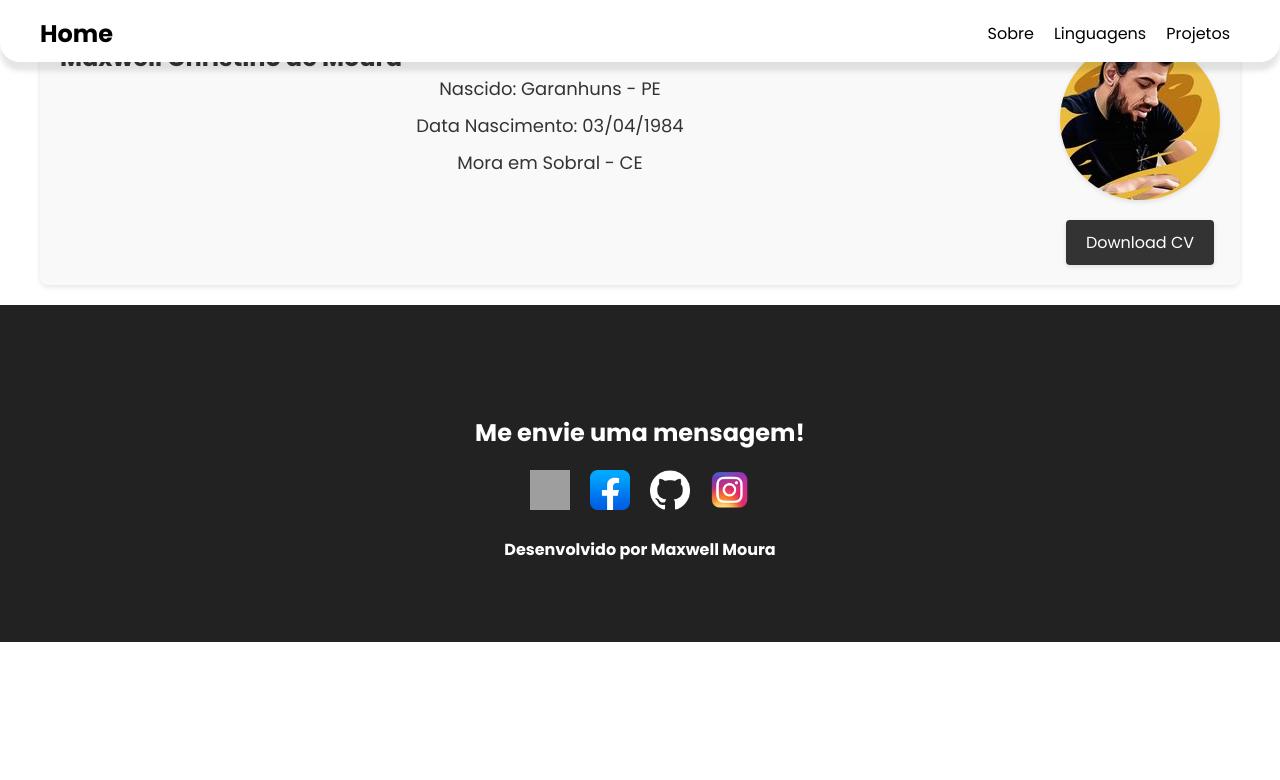
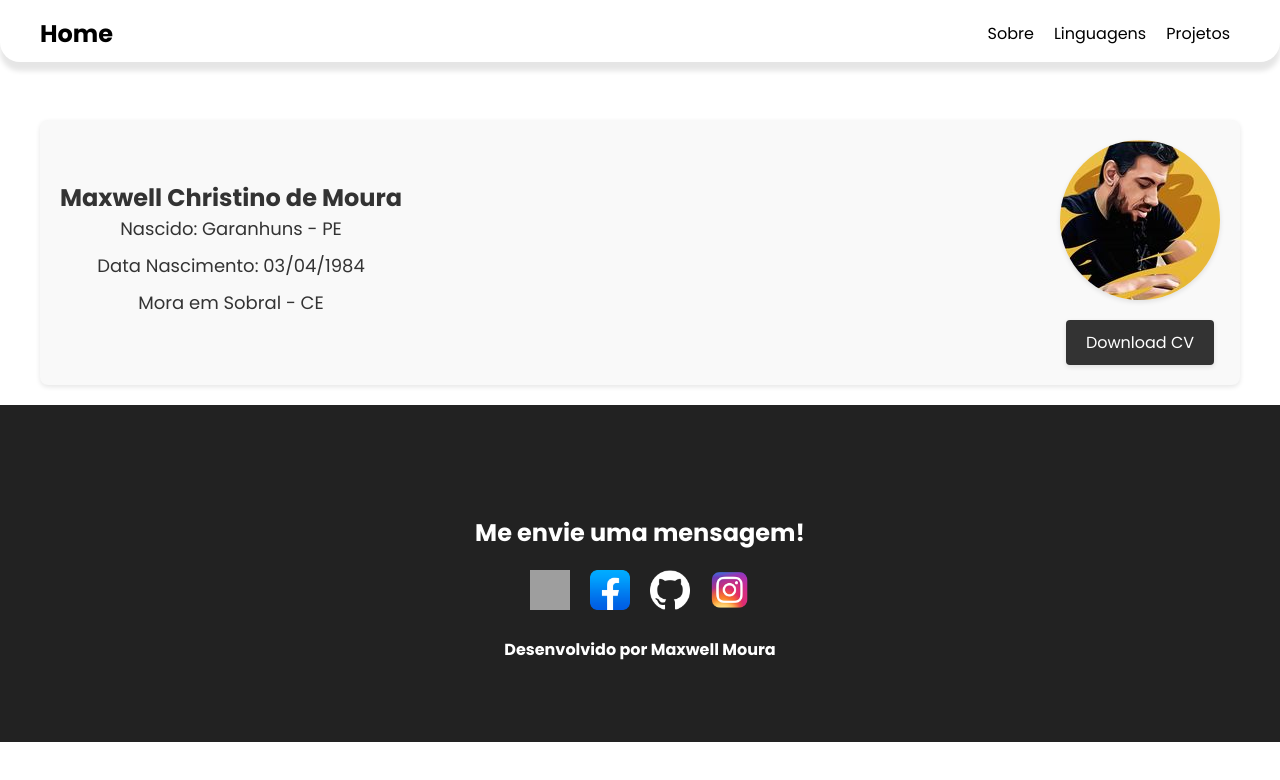
Before and after one commit to maxwellmoura/Protifolio, a React (Vite) app: page / in a window 1280 px wide. Shown: the top 780 px of the page. Built offline with nearby package versions, Linux system fonts and the light colour scheme; grey boxes are pictures that could not be loaded.

Commit message:
Update Home.css
Modificação final do CSS HOME

```diff
--- a/src/pages/Home/Home.css
+++ b/src/pages/Home/Home.css
@@ -4,24 +4,20 @@ body {
   font-family: Arial, sans-serif;
 }
 
-
 .container {
   margin-top: 70px;
   padding: 20px;
 }
 
-
 article {
+  margin-top: 100px;
   background-color: #f9f9f9;
   padding: 20px;
   border-radius: 8px;
   box-shadow: 0 2px 5px rgba(0, 0, 0, 0.1);
   display: flex;
-}
-
-
-.texto {
-  flex: 1;
+  justify-content: space-between; /* Adiciona espaço entre texto e imagem */
+  align-items: center; /* Alinha verticalmente os itens */
 }
 
 .texto h1, .texto h2 {
@@ -40,12 +36,11 @@ article {
   margin-bottom: 10px;
 }
 
-
 .imagem {
-  margin-left: 20px;
   display: flex;
   flex-direction: column;
   align-items: center;
+  justify-content: flex-end; /* Alinha a imagem e o botão ao final */
 }
 
 .imagem img {
@@ -53,7 +48,6 @@ article {
   border-radius: 100px;
   box-shadow: 0 2px 5px rgba(0, 0, 0, 0.1);
 }
-
 
 .botoes {
   margin-top: 20px;
```
